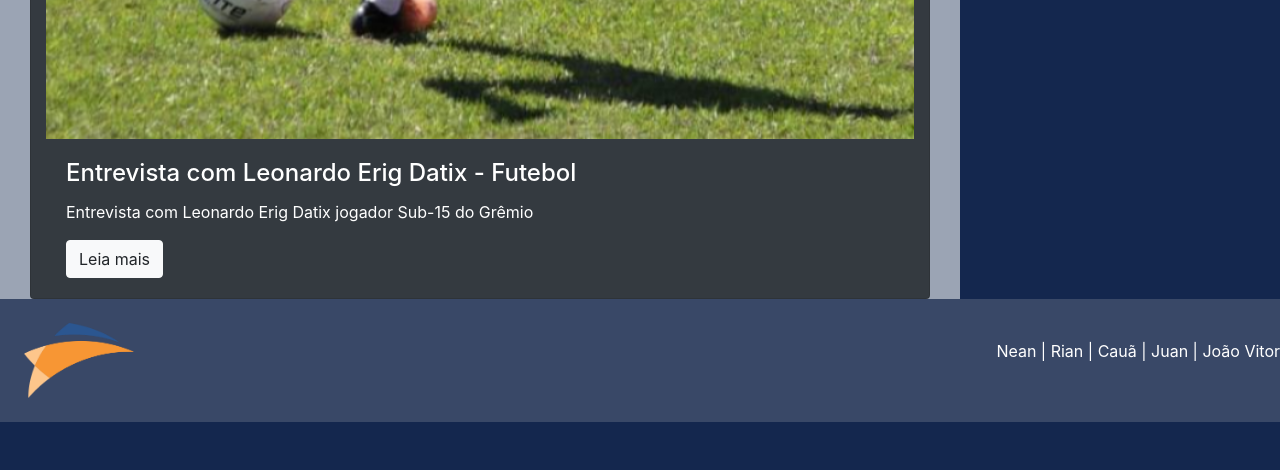
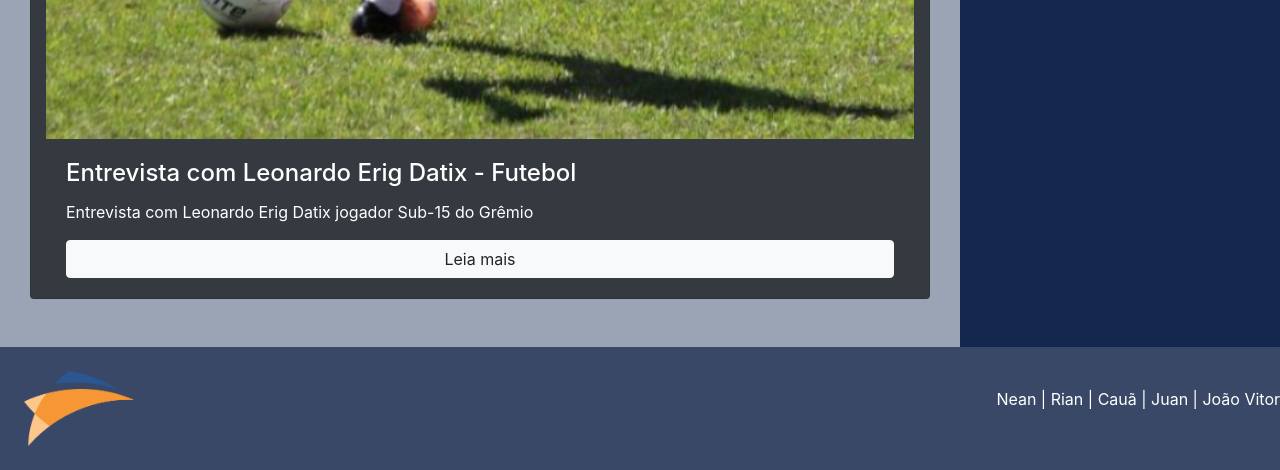
Before and after one commit to senacrs-emti/2022-1T-jornal-G3, a PHP site: page /2022-1T-jornal-G3/futebol.php in a window 1280 px wide. Shown: the part 4388-4858 px from the top of the page. Before the commit the page ends 4810 px from the top, so only its background shows below. Run offline with PHP 8.4, Linux system fonts and the light colour scheme.

Commit message:
botão entrevista do leo alterada

```diff
--- a/futebol.php
+++ b/futebol.php
@@ -95,12 +95,12 @@ include_once './includes/_header.php';
 </div>
 
 
-<div class="card bg-dark mt-5 text-white card-noticia col-12">
+<div class="card bg-dark mt-5 mb-5 text-white card-noticia col-12">
   <img class="mt-3" src="./contents/LeoErig.png"  alt="...">
   <div class="card-body">
     <h4 class="card-title">Entrevista com Leonardo Erig Datix - Futebol</h4>
     <p class="card-text">Entrevista com Leonardo Erig Datix jogador Sub-15 do Grêmio </p>
-    <a href="./entrevista-futebol-LeoErig.php" class="btn btn-light">Leia mais</a>
+    <a href="./entrevista-futebol-LeoErig.php" class="btn btn-light btn-block">Leia mais</a>
   </div>
 </div>
 
```
